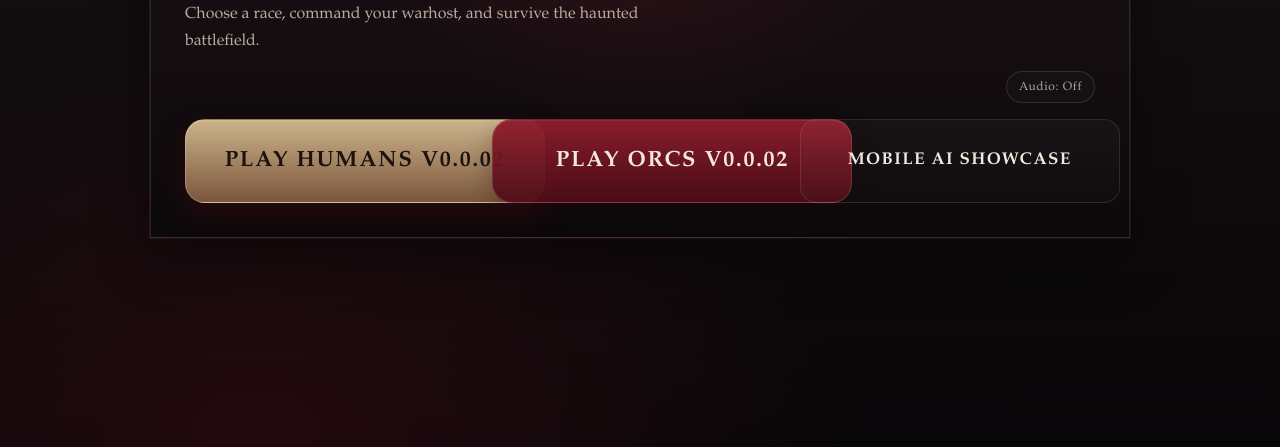
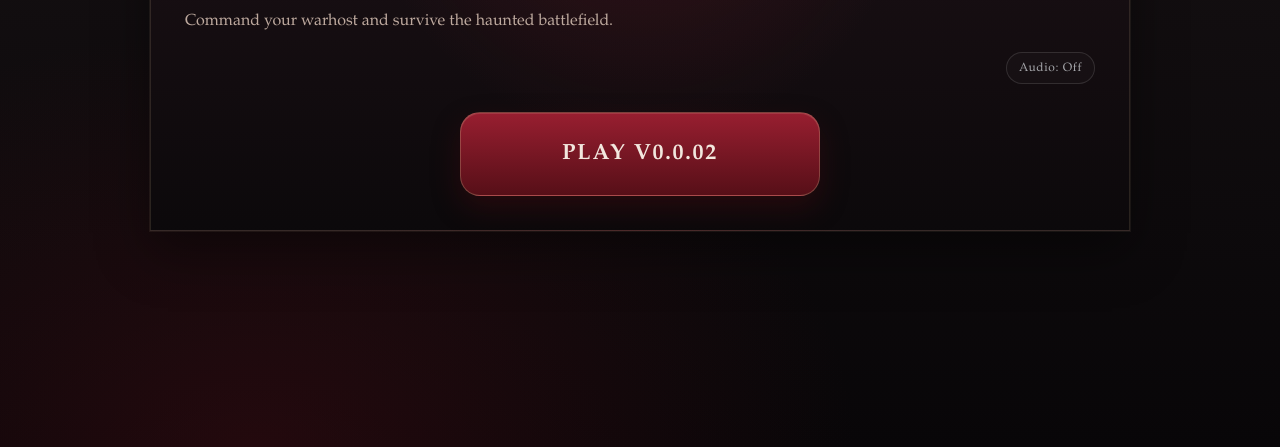
Before and after one commit to ael-dev3/Ashen-Hallow, a website built with Vite: page index.html in a window 1280 px wide. Shown: the part 353-800 px from the top of the page. Built offline with nearby package versions, Linux system fonts and the light colour scheme.

Commit message:
Refine main menu flow and spacing

```diff
--- a/src/app/styles/screens.css
+++ b/src/app/styles/screens.css
@@ -8,8 +8,9 @@
 }
 
 .screen--start .btn--start {
-  min-width: min(360px, 80vw);
+  width: min(360px, 100%);
   min-height: 84px;
+  margin: 0;
   padding: 20px 28px;
   font-size: 22px;
   font-weight: 700;
@@ -29,14 +30,19 @@
 }
 
 .screen--start .btn--showcase {
-  min-width: min(320px, 80vw);
+  width: min(360px, 100%);
   min-height: 60px;
+  margin: 0;
   padding: 14px 24px;
   font-size: 17px;
   font-weight: 600;
   letter-spacing: 0.08em;
   border-radius: 16px;
   text-transform: uppercase;
+}
+
+.screen--start .btn--menu-back {
+  margin-top: 6px;
 }
 
 .screen--game {
@@ -86,8 +92,14 @@
 
 .menu__actions {
   display: grid;
-  grid-template-columns: repeat(3, minmax(0, 1fr));
+  width: 100%;
+  margin-top: var(--space-2);
   gap: var(--space-2);
+}
+
+.menu__actions--stack {
+  justify-items: center;
+  grid-template-columns: minmax(0, 1fr);
 }
 
 .menu__sound {
--- a/src/app/ui/screens/MainMenu.ts
+++ b/src/app/ui/screens/MainMenu.ts
@@ -13,9 +13,13 @@ export interface MainMenuOptions {
 export class MainMenu implements Screen {
   private readonly container: HTMLDivElement;
   private readonly tooltip: Tooltip;
+  private readonly subtitle: HTMLParagraphElement;
+  private readonly actions: HTMLDivElement;
+  private readonly options: MainMenuOptions;
   private soundTooltipUnsub: (() => void) | null = null;
 
   constructor(options: MainMenuOptions) {
+     this.options = options;
     this.container = document.createElement('div');
     this.container.className = 'screen screen--start';
     this.tooltip = new Tooltip();
@@ -27,28 +31,9 @@ export class MainMenu implements Screen {
     title.className = 'menu__title';
     title.textContent = 'Ashen-Hallow';
 
-    const subtitle = document.createElement('p');
-    subtitle.className = 'menu__subtitle';
-    subtitle.textContent = 'Choose a race, command your warhost, and survive the haunted battlefield.';
-
-    const humanStart = new Button({
-      text: `Play Humans v${CURRENT_VERSION}`,
-      variant: 'primary',
-      className: 'btn--start btn--start-human',
-      onClick: () => options.onStartRace('HUMAN'),
-    });
-    const orcStart = new Button({
-      text: `Play Orcs v${CURRENT_VERSION}`,
-      variant: 'secondary',
-      className: 'btn--start btn--start-orc',
-      onClick: () => options.onStartRace('ORC'),
-    });
-    const showcase = new Button({
-      text: 'Mobile AI Showcase',
-      variant: 'ghost',
-      className: 'btn--showcase',
-      onClick: options.onShowcase,
-    });
+    this.subtitle = document.createElement('p');
+    this.subtitle.className = 'menu__subtitle';
+    this.subtitle.textContent = 'Command your warhost and survive the haunted battlefield.';
 
     let soundButton: Button;
     const updateSoundUi = (enabled: boolean): void => {
@@ -75,22 +60,71 @@ export class MainMenu implements Screen {
     });
     soundButton.getElement().setAttribute('aria-label', 'Toggle audio');
 
-    const actions = document.createElement('div');
-    actions.className = 'menu__actions';
-    actions.appendChild(humanStart.getElement());
-    actions.appendChild(orcStart.getElement());
-    actions.appendChild(showcase.getElement());
+    this.actions = document.createElement('div');
+    this.actions.className = 'menu__actions menu__actions--stack';
 
     menu.appendChild(title);
-    menu.appendChild(subtitle);
+    menu.appendChild(this.subtitle);
     const soundRow = document.createElement('div');
     soundRow.className = 'menu__sound';
     soundRow.appendChild(soundButton.getElement());
     menu.appendChild(soundRow);
-    menu.appendChild(actions);
+    menu.appendChild(this.actions);
     updateSoundUi(getSoundEnabled());
+    this.renderLandingActions();
 
     this.container.appendChild(menu);
+  }
+
+  private renderLandingActions(): void {
+    this.subtitle.textContent = 'Command your warhost and survive the haunted battlefield.';
+    this.actions.replaceChildren();
+    this.actions.className = 'menu__actions menu__actions--stack';
+
+    const play = new Button({
+      text: `Play v${CURRENT_VERSION}`,
+      variant: 'primary',
+      className: 'btn--start btn--start-play',
+      onClick: () => this.renderRaceActions(),
+    });
+
+    this.actions.appendChild(play.getElement());
+  }
+
+  private renderRaceActions(): void {
+    this.subtitle.textContent = 'Choose your race, command your warhost, and survive the haunted battlefield.';
+    this.actions.replaceChildren();
+    this.actions.className = 'menu__actions menu__actions--stack';
+
+    const humanStart = new Button({
+      text: 'Humans',
+      variant: 'primary',
+      className: 'btn--start btn--start-human',
+      onClick: () => this.options.onStartRace('HUMAN'),
+    });
+    const orcStart = new Button({
+      text: 'Orcs',
+      variant: 'secondary',
+      className: 'btn--start btn--start-orc',
+      onClick: () => this.options.onStartRace('ORC'),
+    });
+    const showcase = new Button({
+      text: 'Mobile AI Showcase',
+      variant: 'ghost',
+      className: 'btn--showcase',
+      onClick: this.options.onShowcase,
+    });
+    const back = new Button({
+      text: 'Back',
+      variant: 'ghost',
+      className: 'btn--showcase btn--menu-back',
+      onClick: () => this.renderLandingActions(),
+    });
+
+    this.actions.appendChild(humanStart.getElement());
+    this.actions.appendChild(orcStart.getElement());
+    this.actions.appendChild(showcase.getElement());
+    this.actions.appendChild(back.getElement());
   }
 
   public getElement(): HTMLDivElement {
```
Also changed, not shown: 1 other file.
